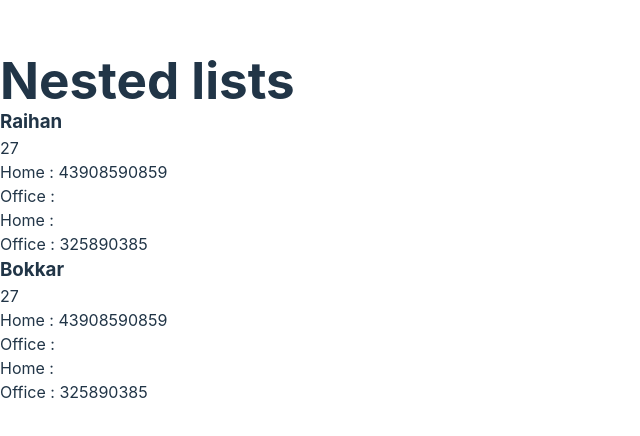
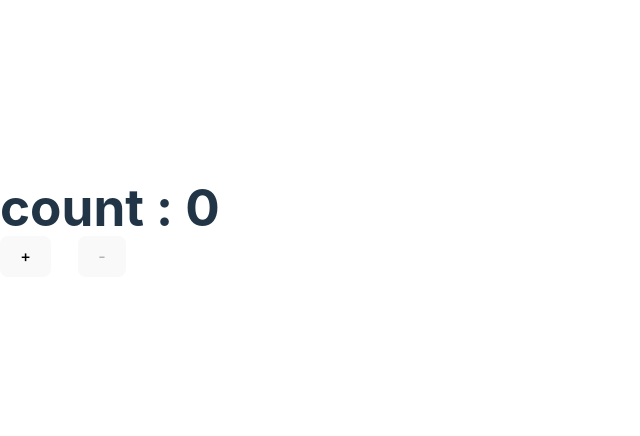
Before and after one commit to cseMisbah/react-js-practice, a React (Vite) app in the folder REACT-JS-PRACTICE/: page / in a window 1280 px wide. Shown: the part 172-608 px from the top of the page, without its empty margins (0-640 px from the left). Built offline with nearby package versions, Linux system fonts and the light colour scheme.

Commit message:
worked with useState

```diff
--- a/REACT-JS-PRACTICE/package.json
+++ b/REACT-JS-PRACTICE/package.json
@@ -10,9 +10,15 @@
     "preview": "vite preview"
   },
   "dependencies": {
+    "@fortawesome/fontawesome-svg-core": "^6.7.2",
+    "@fortawesome/free-brands-svg-icons": "^6.7.2",
+    "@fortawesome/free-regular-svg-icons": "^6.7.2",
+    "@fortawesome/free-solid-svg-icons": "^6.7.2",
+    "@fortawesome/react-fontawesome": "^0.2.2",
     "react": "^19.0.0",
     "react-dom": "^19.0.0",
     "react-icon": "^1.0.0",
+    "react-icons": "^5.5.0",
     "uuidv4": "^6.2.13"
   },
   "devDependencies": {
--- a/REACT-JS-PRACTICE/src/App.jsx
+++ b/REACT-JS-PRACTICE/src/App.jsx
@@ -1,50 +1,12 @@
-import { useState } from "react";
+import React from "react";
+import State from "./components/State/State";
 
-const users = [
-  {
-    fullName: "Raihan",
-    age: 27,
-    phones: [
-      {
-        home: "43908590859",
-      },
-      {
-        office: "325890385",
-      },
-    ],
-  },
-  {
-    fullName: "Bokkar",
-    age: 27,
-    phones: [
-      {
-        home: "43908590859",
-      },
-      {
-        office: "325890385",
-      },
-    ],
-  },
-];
-
-function App() {
+const App = () => {
   return (
     <div>
-      <h1>Nested lists</h1>
-      {users.map((user, index) => (
-        <article key={index}>
-          <h3>{user.fullName}</h3>
-          <p>{user.age}</p>
-          {user.phones.map((phone, index) => (
-            <div key={index}>
-              <p>Home : {phone.home}</p>
-              <p>Office : {phone.office}</p>
-            </div>
-          ))}
-        </article>
-      ))}
+      <State></State>
     </div>
   );
-}
+};
 
 export default App;
--- /dev/null
+++ b/REACT-JS-PRACTICE/src/components/State/State.jsx
@@ -0,0 +1,26 @@
+import React from "react";
+import { useState } from "react";
+
+const State = () => {
+  const [count, setCount] = useState(0);
+  return (
+    <div>
+      <h1>count : {count}</h1>
+      <button
+        onClick={() => setCount(count + 1)}
+        disabled={count === 10 ? true : false}
+      >
+        +
+      </button>{" "}
+      &nbsp;&nbsp;&nbsp;&nbsp;&nbsp;
+      <button
+        onClick={() => setCount(count - 1)}
+        disabled={count === 0 ? true : false}
+      >
+        -
+      </button>
+    </div>
+  );
+};
+
+export default State;
```
Also changed, not shown: REACT-JS-PRACTICE/src/components/Card1.jsx (added, +12 -0 lines), REACT-JS-PRACTICE/src/components/Card2.jsx (added, +8 -0 lines), 1 other file (tests, documents, lock files or other folders).
